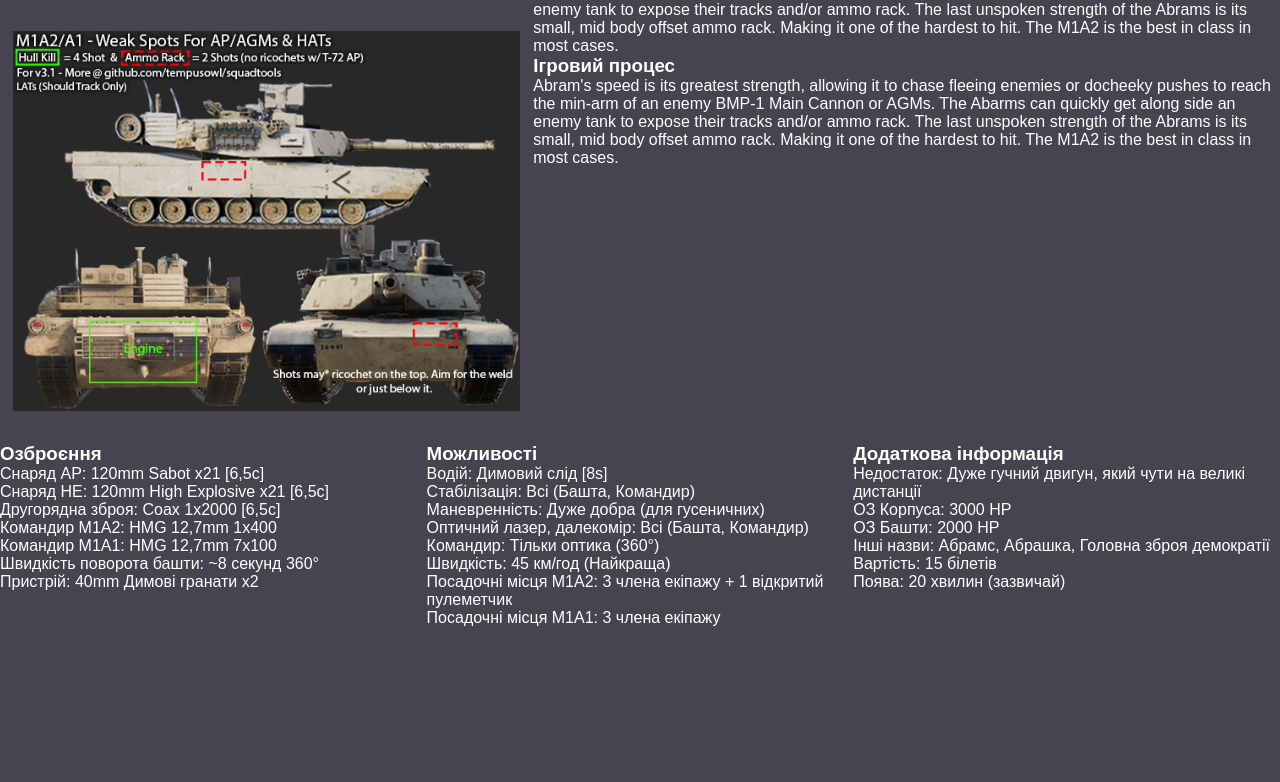
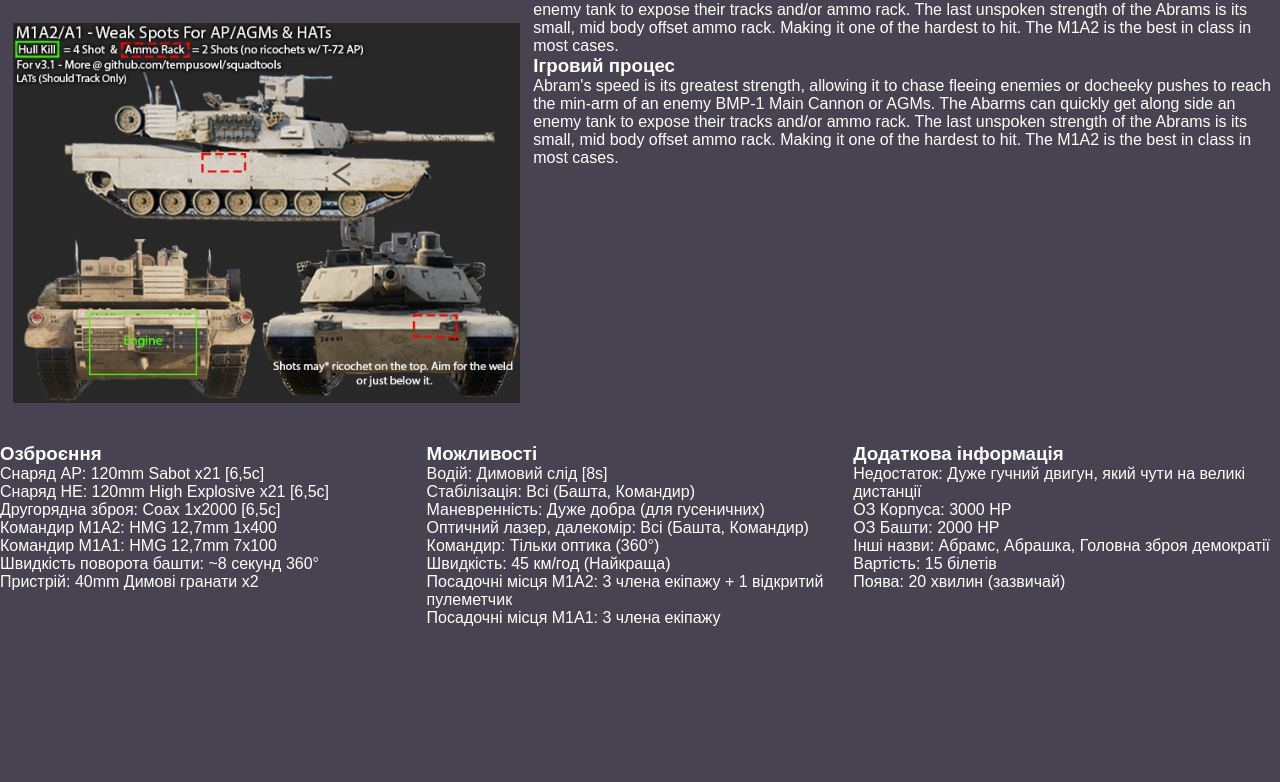
Before and after one commit to mental-disfunctions/squad-pad, a plain HTML site: page vehicle/m1a2.html in a window 1280 px wide. Shown: the part 113-895 px from the top of the page. Drawn offline with Linux system fonts and the light colour scheme.

Commit message:
feat: add align to image tank

```diff
--- a/css/vehicle.css
+++ b/css/vehicle.css
@@ -19,6 +19,11 @@
     flex-direction: column;
 }
 
+.align-center {
+    justify-content: center;
+    align-items: center;
+}
+
 .main_height {
     height: 500px;
 }
@@ -28,11 +33,11 @@
 }
 
 .image {
-    width: 100%;
-    height: 100%;
+    width: 95%;
+    height: 90%;
     background-position: center;
-    background-size: 95%;
     background-repeat: no-repeat;
+    background-size: contain;
 }
 
 .image_m1a2 {
--- a/vehicle/m1a2.html
+++ b/vehicle/m1a2.html
@@ -51,7 +51,7 @@
 
     <div class="main_container">
         <div class="row d-flex main_height">
-            <div class="col col-lg-5 col-md-6 col-sm-12">
+            <div class="col-lg-5 col-md-6 col-sm-12 d-flex align-center">
                 <h2>M1A1 / M1A2</h2>
                 <div class="image image_m1a2"></div>
             </div>
```
